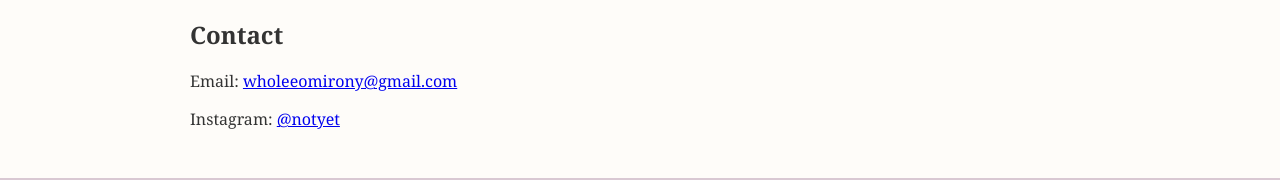
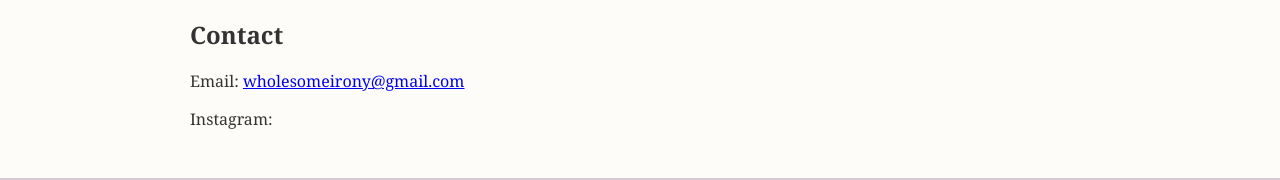
Before and after one commit to taylorlawhon/taylorlawhon.github.io, a plain HTML site: page index.html in a window 1280 px wide. Shown: the part 935-1115 px from the top of the page. Drawn offline with Linux system fonts and the light colour scheme.

Commit message:
Update index.html

```diff
--- a/index.html
+++ b/index.html
@@ -96,8 +96,8 @@
 
     <section id="contact">
       <h2>Contact</h2>
-      <p>Email: <a href="mailto:wholesomeirony@gmail.com">wholeeomirony@gmail.com</a></p>
-      <p>Instagram: <a href="https://instagram.com/yourhandle">@notyet</a></p>
+      <p>Email: <a href="mailto:wholesomeirony@gmail.com">wholesomeirony@gmail.com</a></p>
+      <p>Instagram: <a href="https://instagram.com/yourhandle"></a></p>
     </section>
   </main>
 
```
